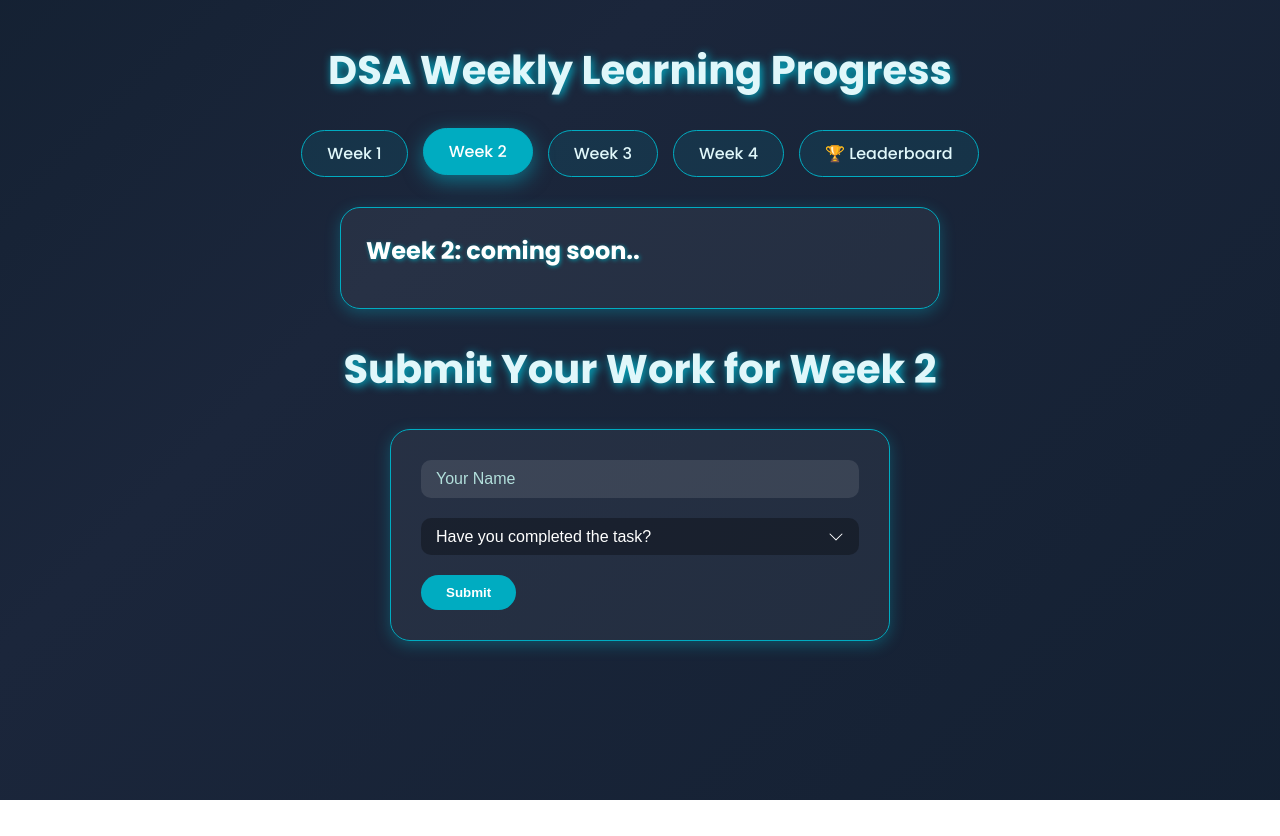
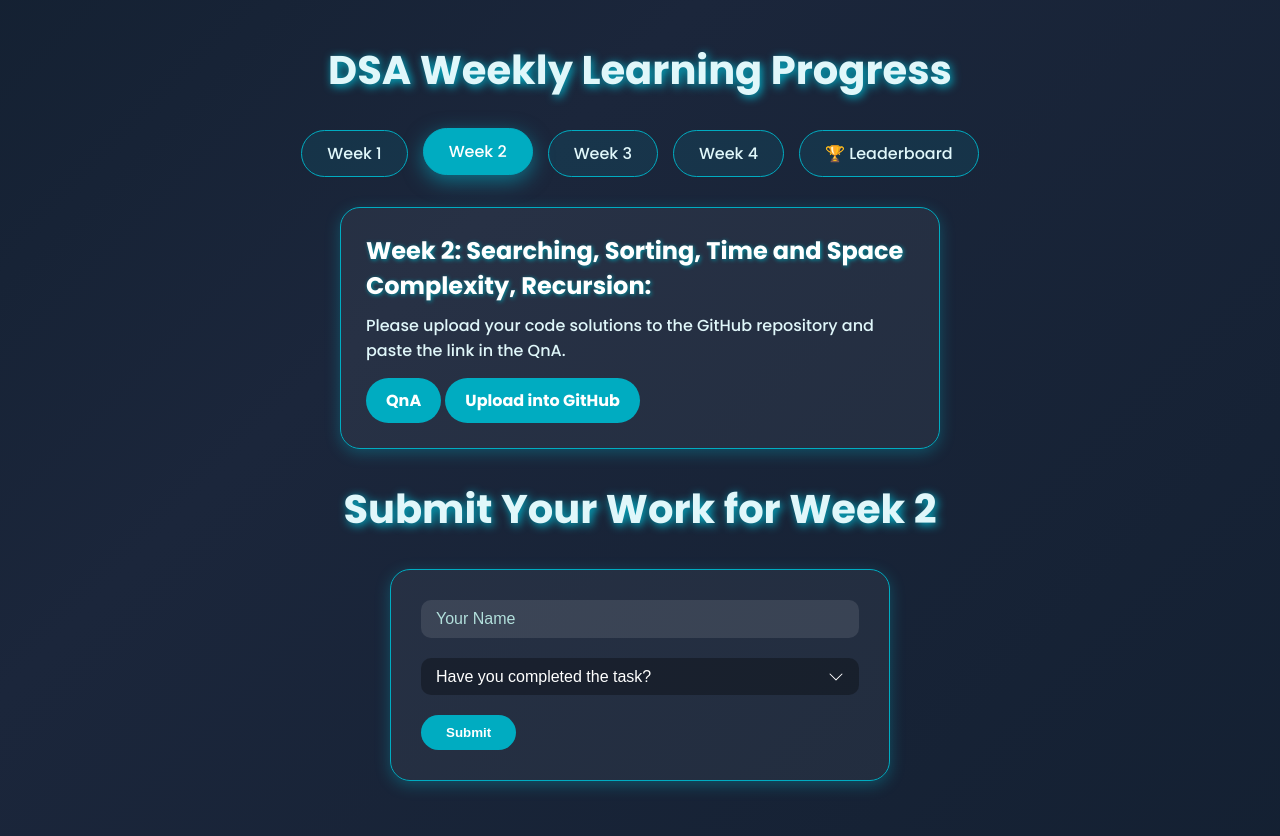
Before and after one commit to Lakshmihollat/BootCamp-Tracker, a plain HTML site: page dsa.html in a window 1280 px wide. Both pictures are taken after a click on the element "Week 2". Before the commit the page ends 800 px from the top, so only its background shows below. Drawn offline with nearby package versions, Linux system fonts and the light colour scheme.

Commit message:
Added dsa week2

```diff
--- a/dsa.html
+++ b/dsa.html
@@ -35,8 +35,13 @@
 
   </div>
   <div class="tab-content">
-    <h3>Week 2: coming soon..</h3>
-    <p></p>
+    <h3>Week 2: Searching, Sorting, Time and Space Complexity, Recursion:</h3>
+    <p>
+       Please upload your code solutions to the GitHub repository and paste the link in the QnA.
+    </p>
+    <a id="dataset" class="github-link" href="https://docs.google.com/forms/d/e/1FAIpQLSctyY44VV8BKNTJ87K2KMP2lhmkdC9Cx0S9T2-aWAiLkv32EQ/viewform?usp=sharing&ouid=103280591784046208990" target="_blank">QnA</a>
+    <a id="week1-link" class="github-link" href="https://github.com/ACMW-Manipal/DSA_SummerSchool_2025" target="_blank">Upload into GitHub</a>
+
   </div>
   <div class="tab-content">
     <h3>Week 3: coming soon..</h3>
```
